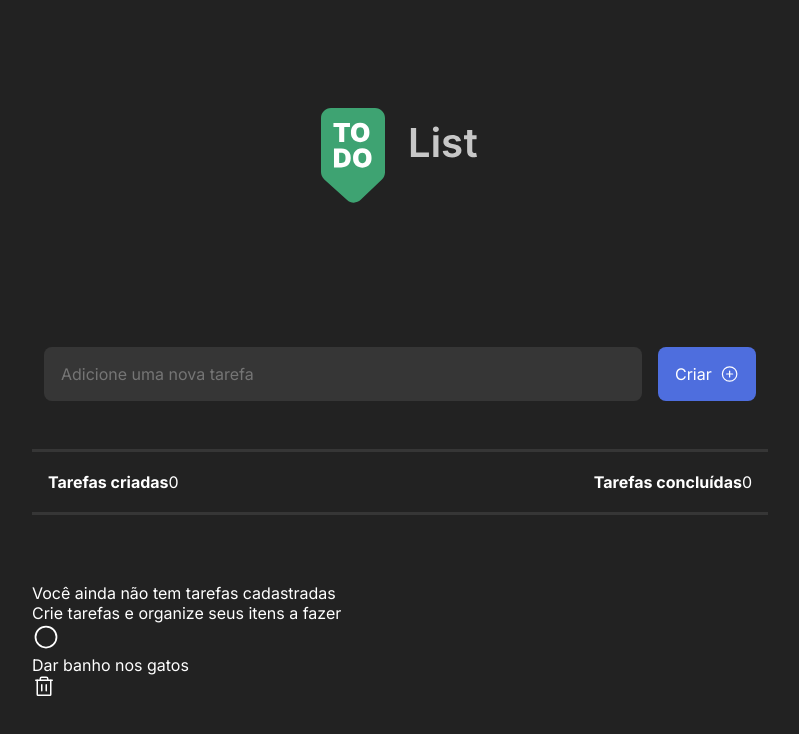
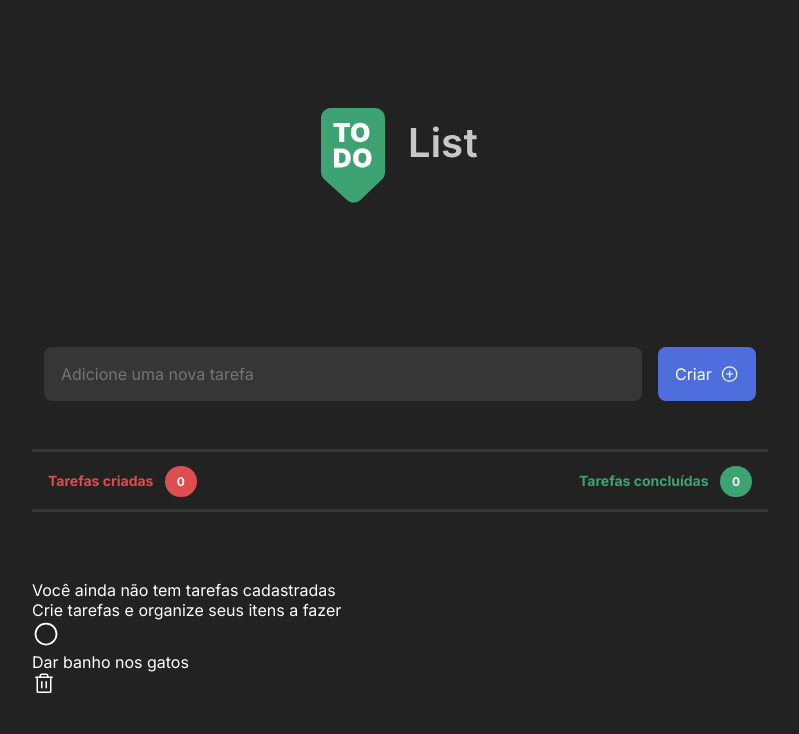
Before and after one commit to jemluz/todo-list-ts, a React (Vite) app: page / in a window 1280 px wide. Shown: the top 734 px of the page, without its empty margins (240-1039 px from the left). Built offline with nearby package versions, Linux system fonts and the light colour scheme.

Commit message:
Aula 16 - Estilizacao do contador II

```diff
--- a/src/App.tsx
+++ b/src/App.tsx
@@ -23,15 +23,13 @@ export function App() {
           </form>
 
           <div className={styles.tasks_counter} >
-            <div>
-              <strong>Tarefas criadas</strong>
-              <span>0</span>
-            </div>
+            <strong className={styles.all_tasks} >
+              Tarefas criadas <span className={styles.count} >0</span>
+            </strong>
 
-            <div>
-              <strong>Tarefas concluídas</strong>
-              <span>0</span>
-            </div>
+            <strong className={styles.done_tasks}>
+              Tarefas concluídas <span className={styles.count}>0</span>
+            </strong>
           </div>
 
           <div className='empty_tasks'>
--- a/src/styles/App.module.css
+++ b/src/styles/App.module.css
@@ -92,7 +92,34 @@ color: var(--gray-200);
   justify-content: space-between;
 }
 
-/* .tasks_counter div {
-  width: 8.875rem;
-  display: flex;
-} */
+.tasks_counter strong {
+  font-size: 0.875rem;
+}
+
+.tasks_counter strong span {
+  padding: 8px 12px;
+  border-radius: 999px;
+  margin-left: 8px;
+}
+
+.all_tasks {
+  color: var(--red-500);
+}
+
+.all_tasks span {
+  background: var(--red-500);
+}
+
+.done_tasks {
+  color: var(--green-500);
+}
+
+.done_tasks span {
+  background: var(--green-500);
+}
+
+.count {
+  font-size: 0.75rem;
+  font-weight: bold;
+  color: var(--white);
+}
```
